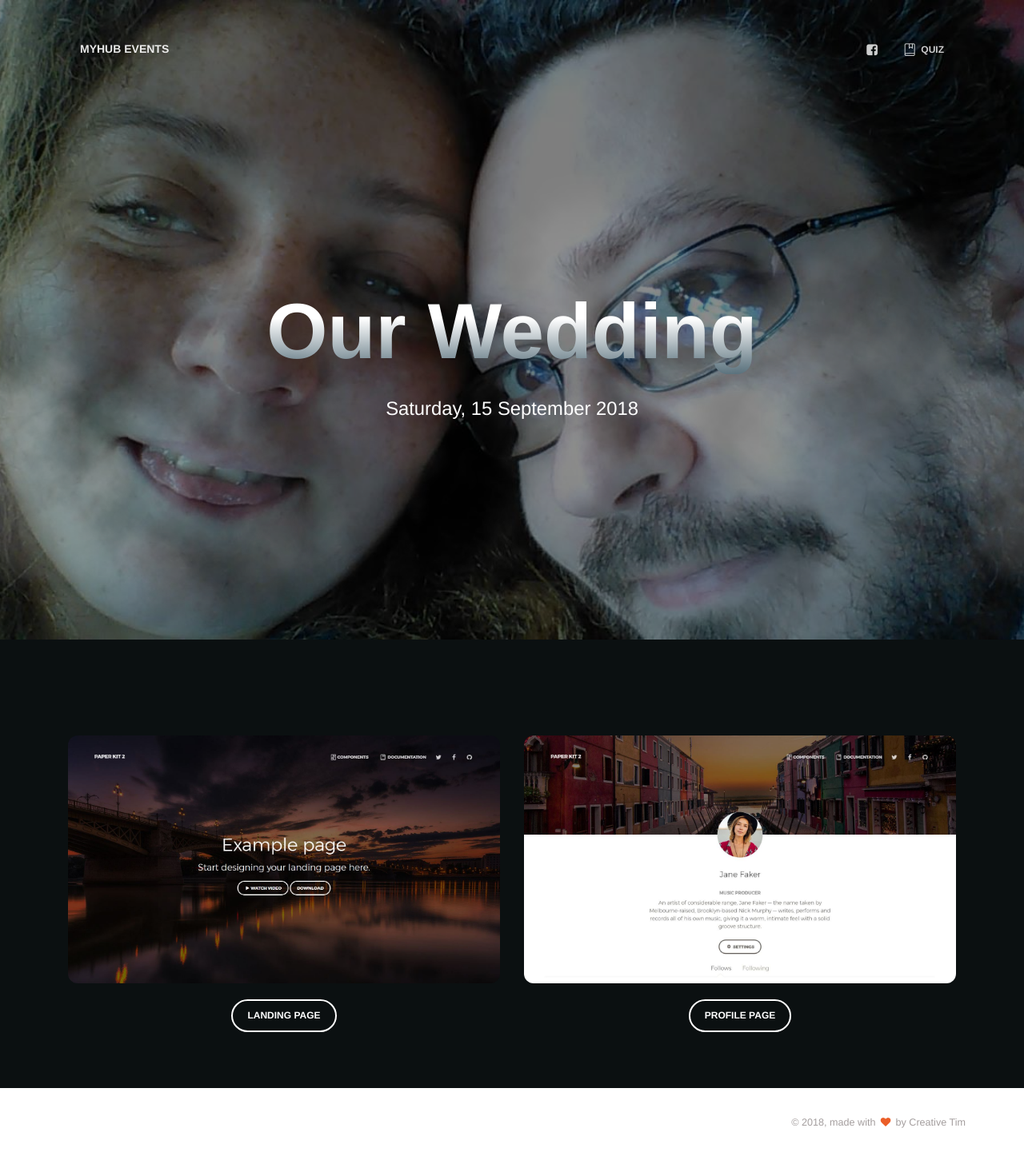
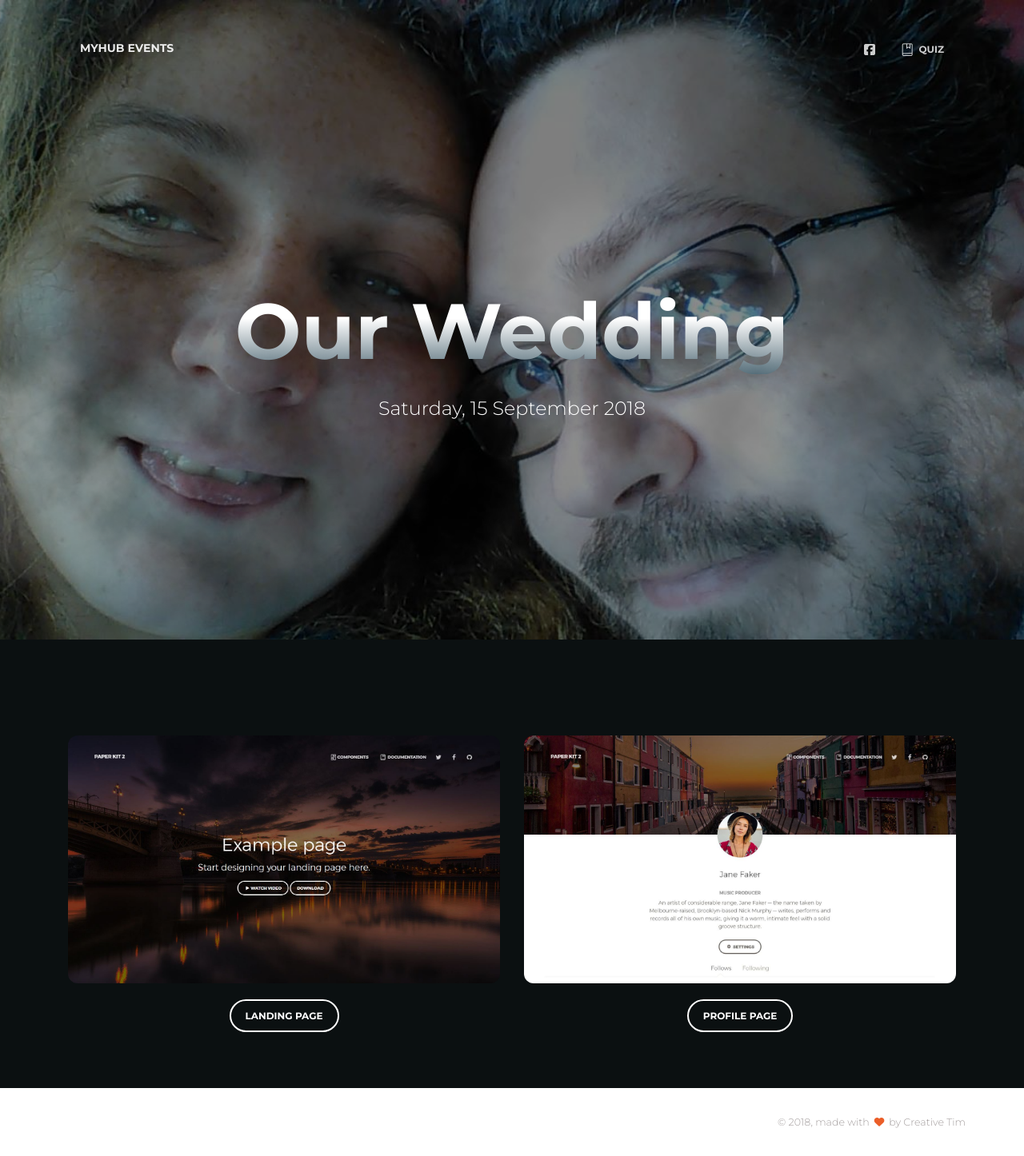
Before and after one commit to DragosNicuDev/myhub, a Django app: page /accounts/login/ in a window 1280 px wide. Shown: the whole page at 80% size. Run offline with Django 3.2, Linux system fonts and the light colour scheme; some libraries are stand-ins or nearby versions.

Commit message:
Fixed broken links

```diff
--- a/myhub_events/templates/base.html
+++ b/myhub_events/templates/base.html
@@ -32,8 +32,8 @@
 	<link href="{% static 'css/demo.css' %}" rel="stylesheet" />
 
     <!--     Fonts and icons     -->
-    <link href='https//fonts.googleapis.com/css?family=Montserrat:400,300,700' rel='stylesheet' type='text/css'>
-    <link href="https//maxcdn.bootstrapcdn.com/font-awesome/latest/css/font-awesome.min.css" rel="stylesheet">
+    <link href='https://fonts.googleapis.com/css?family=Montserrat:400,300,700' rel='stylesheet' type='text/css'>
+    <link href="https://maxcdn.bootstrapcdn.com/font-awesome/latest/css/font-awesome.min.css" rel="stylesheet">
     <link href="{% static 'css/nucleo-icons.css' %}" rel="stylesheet" />
 
 </head>
```
